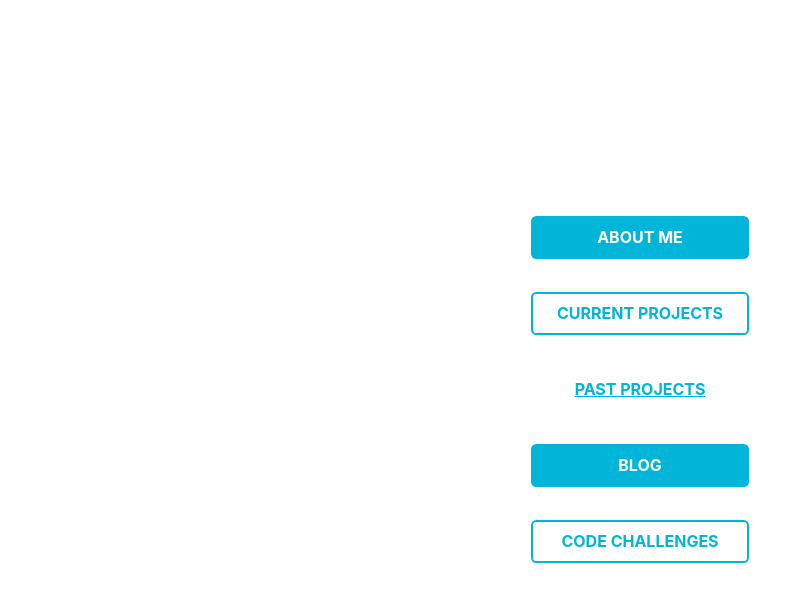
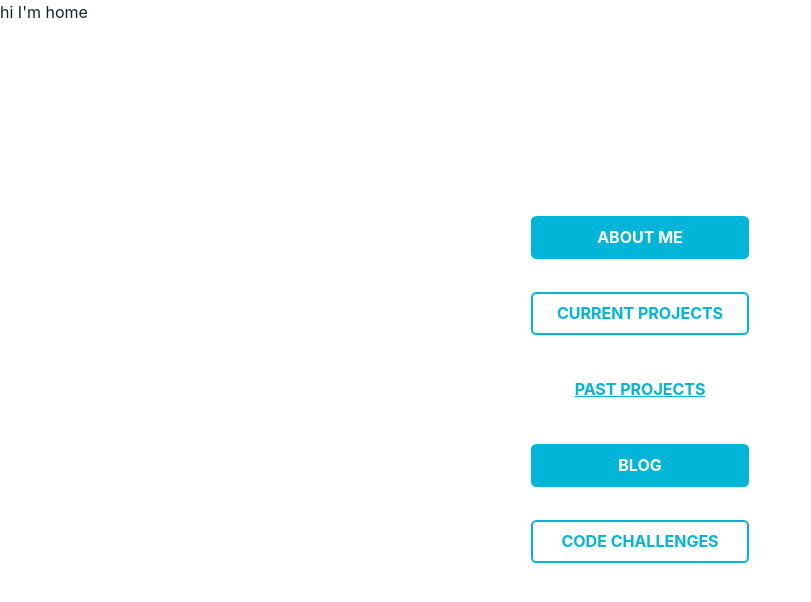
Before and after one commit to Catriece/updatedportfolio, a React (Vite) app: page / in a window 1280 px wide. Shown: the top 602 px of the page, without its empty margins (0-811 px from the left). Built offline with nearby package versions, Linux system fonts and the light colour scheme.

Commit message:
Updated button navigation using context to render different components.

```diff
--- a/src/components/buttons/button.tsx
+++ b/src/components/buttons/button.tsx
@@ -3,12 +3,16 @@ import { FC } from "react";
 
 interface Button {
   label: string;
-
+  onClick: () => void;
   variant: string;
 }
 
-const MyButton: FC<Button> = ({ label, variant }) => {
-  return <Button variant={variant}>{label}</Button>;
+const MyButton: FC<Button> = ({ label, variant, onClick }) => {
+  return (
+    <Button onClick={onClick} variant={variant}>
+      {label}
+    </Button>
+  );
 };
 
 export default MyButton;
--- a/src/components/navigation/bottom-navigation.tsx
+++ b/src/components/navigation/bottom-navigation.tsx
@@ -1,10 +1,12 @@
-import { Flex } from "@chakra-ui/react";
+import { Button, Flex, IconButton } from "@chakra-ui/react";
 import { SM_SPACE } from "../../styles/design-styles";
 import HomeRoundedIcon from "@mui/icons-material/HomeRounded";
 import Face2RoundedIcon from "@mui/icons-material/Face2Rounded";
 import ContentPasteRoundedIcon from "@mui/icons-material/ContentPasteRounded";
 import ArticleOutlinedIcon from "@mui/icons-material/ArticleOutlined";
 import CodeOutlinedIcon from "@mui/icons-material/CodeOutlined";
+import MyButton from "../buttons/button";
+import { usePageView } from "../../context/page-view";
 
 const BottomNavigation = () => {
   const options = [
@@ -30,6 +32,8 @@ const BottomNavigation = () => {
     },
   ];
 
+  const { pageView, setPageView } = usePageView();
+
   return (
     <Flex
       role="navigation"
@@ -48,7 +52,14 @@ const BottomNavigation = () => {
           justifyContent={"center"}
           alignItems={"center"}
         >
-          {option.icon}
+          <IconButton
+            onClick={() => setPageView(option.label.toLowerCase())}
+            variant="ghost"
+            mb={0}
+            aria-label={option.label}
+          >
+            {option.icon}
+          </IconButton>
           {option.label}
         </Flex>
       ))}
--- a/src/context/page-view.tsx
+++ b/src/context/page-view.tsx
@@ -1,13 +1,19 @@
-import { createContext, useState, FC } from "react";
+import { createContext, useState, FC, useContext } from "react";
 
 interface PageViewInterface {
   pageView: string;
   setPageView: (pageView: string) => void;
 }
 
+type PageViewProviderProps = {
+  children: React.ReactNode;
+};
+
 export const PageViewContext = createContext<PageViewInterface | null>(null);
 
-export const PageViewContextProvider: FC = ({ children }: any) => {
+export const PageViewContextProvider = ({
+  children,
+}: PageViewProviderProps) => {
   const [pageView, setPageView] = useState<string>("home");
 
   const pageViewProps = {
@@ -21,3 +27,11 @@ export const PageViewContextProvider: FC = ({ children }: any) => {
     </PageViewContext.Provider>
   );
 };
+
+export function usePageView(): PageViewInterface {
+  const context = useContext(PageViewContext);
+  if (context === null) {
+    throw new Error("Task Count Error");
+  }
+  return context;
+}
--- a/src/main.tsx
+++ b/src/main.tsx
@@ -3,11 +3,14 @@ import ReactDOM from "react-dom/client";
 import App from "./App.tsx";
 import { ChakraProvider } from "@chakra-ui/react";
 import { theme } from "./themes";
+import { PageViewContextProvider } from "./context/page-view.tsx";
 
 ReactDOM.createRoot(document.getElementById("root")!).render(
   <React.StrictMode>
-    <ChakraProvider theme={theme}>
-      <App />
-    </ChakraProvider>
+    <PageViewContextProvider>
+      <ChakraProvider theme={theme}>
+        <App />
+      </ChakraProvider>
+    </PageViewContextProvider>
   </React.StrictMode>
 );
--- a/src/pages/home-page.tsx
+++ b/src/pages/home-page.tsx
@@ -13,11 +13,14 @@ import {
 // import TypewriterComponent from "../components/typewriter/typewriter-component";
 import MyButton from "../components/buttons/button";
 import BottomNavigation from "../components/navigation/bottom-navigation";
+import { usePageView } from "../context/page-view";
 //import { PageViewContext } from "../context/page-view";
 
 const HomePage: FC = () => {
   const [ISLARGERTHAN500] = useMediaQuery("(min-width: 500px)");
   const [ISLARGERTHAN600] = useMediaQuery("(min-width: 600px)");
+
+  const { pageView, setPageView } = usePageView();
 
   const columns = ISLARGERTHAN500 ? "repeat(12, 1fr)" : "repeat(6, 1fr)";
 
@@ -38,7 +41,14 @@ const HomePage: FC = () => {
           </Box>
         </Flex>
       </Center> */}
-
+      <GridItem>
+        {pageView === "home" && "hi I'm home"}
+        {pageView === "about" && "hi I'm about"}
+        {pageView === "current" && "hi I'm curr"}
+        {pageView === "past" && "hi I'm past"}
+        {pageView === "blog" && "hi I'm blog"}
+        {pageView === "code" && "hi I'm chal"}
+      </GridItem>
       <GridItem
         placeSelf="center"
         colSpan={ISLARGERTHAN500 ? 6 : 4}
@@ -47,11 +57,31 @@ const HomePage: FC = () => {
         <Center>
           <Box>
             <Stack spacing={3}>
-              <MyButton variant={"primary"} label={"About Me"} />
-              <MyButton variant={"secondary"} label={"Current Projects"} />
-              <MyButton variant={"tertiary"} label={"Past Projects"} />
-              <MyButton variant={"primary"} label={"Blog"} />
-              <MyButton variant={"secondary"} label={"Code Challenges"} />
+              <MyButton
+                variant={"primary"}
+                label={"About Me"}
+                onClick={() => setPageView("about")}
+              />
+              <MyButton
+                variant={"secondary"}
+                label={"Current Projects"}
+                onClick={() => setPageView("current")}
+              />
+              <MyButton
+                variant={"tertiary"}
+                label={"Past Projects"}
+                onClick={() => setPageView("past")}
+              />
+              <MyButton
+                variant={"primary"}
+                label={"Blog"}
+                onClick={() => setPageView("blog")}
+              />
+              <MyButton
+                variant={"secondary"}
+                label={"Code Challenges"}
+                onClick={() => setPageView("code")}
+              />
             </Stack>
           </Box>
         </Center>
```
